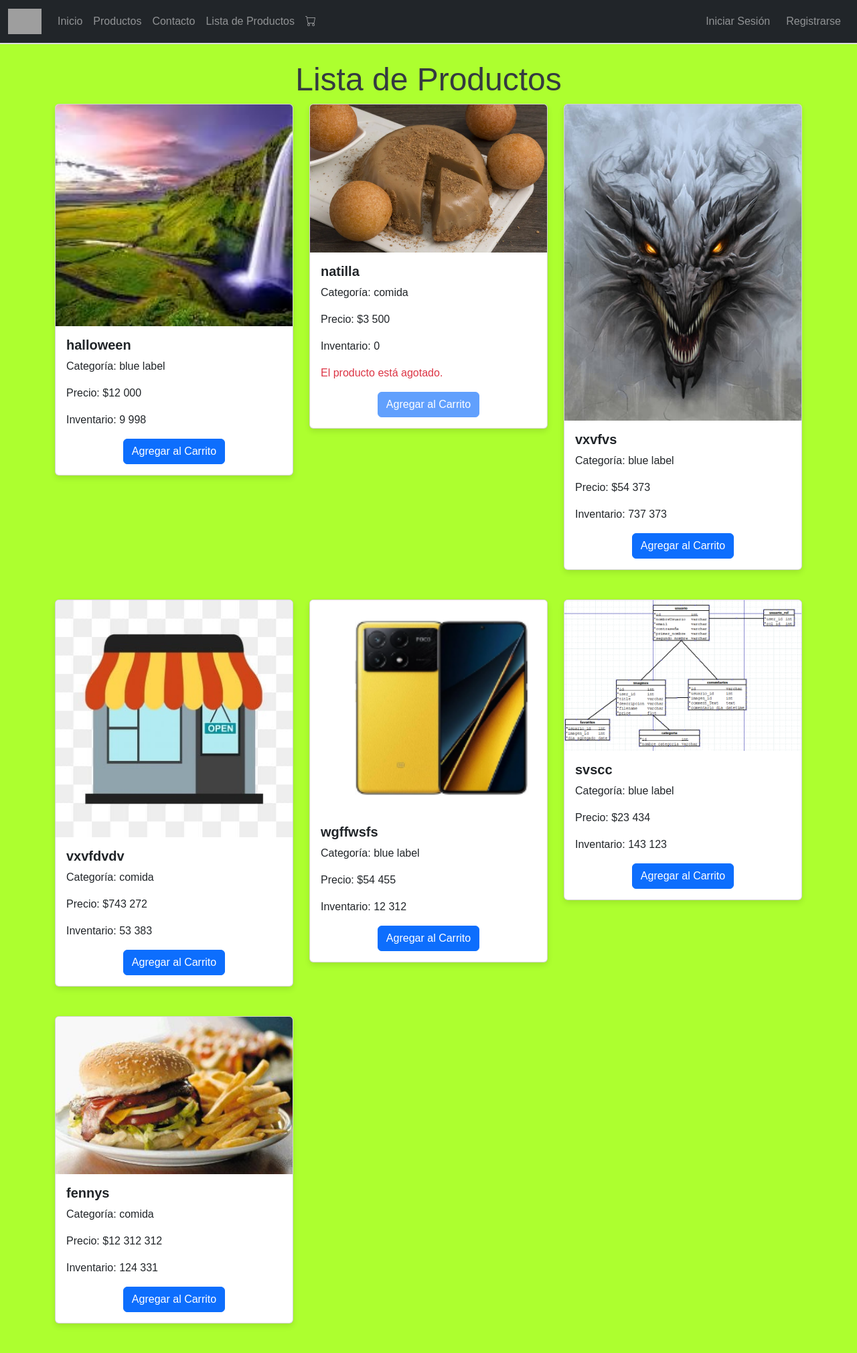
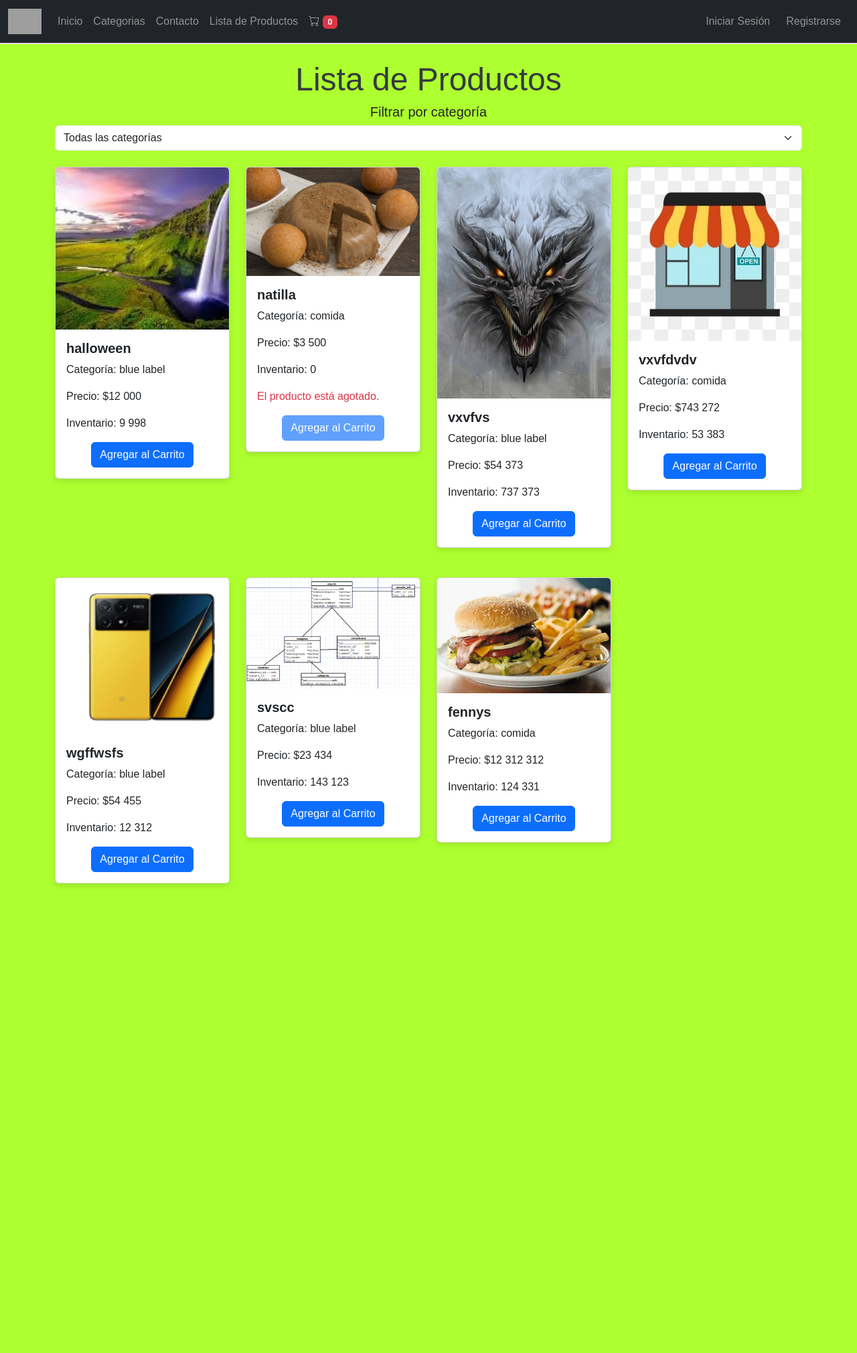
Before and after one commit to dragones46/fennys, a Django app: page /lista_productos/ in a window 1280 px wide. Shown: the whole page at 67% size. After the commit the page ends 1323 px from the top, so only its background shows below. Run offline with Django 5.2, Linux system fonts and the light colour scheme; data comes from the database, SQL or seed files in the repository; both versions use the stored data as it was after the commit; some libraries are stand-ins or nearby versions; grey boxes are pictures that could not be loaded.

Commit message:
hice algunas cosas

```diff
--- a/miProyecto/fennys/templates/fennys/barnav.html
+++ b/miProyecto/fennys/templates/fennys/barnav.html
@@ -19,6 +19,7 @@
     <script src="https://cdn.jsdelivr.net/npm/@popperjs/core@2.9.2/dist/umd/popper.min.js"></script>
     <script src="https://stackpath.bootstrapcdn.com/bootstrap/4.5.2/js/bootstrap.min.js"></script>
     <link href="https://cdn.jsdelivr.net/npm/bootstrap@5.3.2/dist/css/bootstrap.min.css" rel="stylesheet">
+    <link rel="stylesheet" href="https://cdnjs.cloudflare.com/ajax/libs/font-awesome/6.0.0-beta3/css/all.min.css">
 
     <!-- Iconos -->
     <link rel="stylesheet" href="https://cdnjs.cloudflare.com/ajax/libs/bootstrap-icons/1.5.0/font/bootstrap-icons.min.css">
@@ -43,7 +44,7 @@
                         <a class="nav-link" aria-current="page" href="/">Inicio</a>
                     </li>
                     <li class="nav-item">
-                        <a class="nav-link" href="/productos">Productos</a>
+                        <a class="nav-link" href="/productos">Categorias</a>
                     </li>
                     <li class="nav-item">
                         <a class="nav-link" href="/contacto">Contacto</a>
@@ -54,7 +55,7 @@
                     <li class="nav-item">
                         <a class="nav-link" href="{% url 'ver_carrito' %}" id="carrito">
                             <i class="bi bi-cart"></i>
-                            <span id="cantidad-carrito">{{ pedido.cantidad_total }}</span>
+                            <span id="cantidad-carrito" class="badge bg-danger text-white">{{ cantidad_total }}</span>
                         </a>
                     </li>
                 </ul>
--- a/miProyecto/fennys/templates/fennys/productos/lista_productos.html
+++ b/miProyecto/fennys/templates/fennys/productos/lista_productos.html
@@ -8,14 +8,30 @@
 
 <div class="container mt-4">
     <h1 class="text-center">Lista de Productos</h1>
-        <div class="row">
+
+    <!-- Category Filter -->
+    <div class="row mb-4">
+        <div class="col-md-12 text-center">
+            <h5>Filtrar por categoría</h5>
+            <select id="categoryFilter" class="form-select" onchange="filtrarPorCategoria()">
+                <option value="">Todas las categorías</option>
+                {% for categoria in categorias %}
+                    <option value="{{ categoria.id }}" {% if categoria_seleccionada and categoria.id == categoria_seleccionada.id %}selected{% endif %}>
+                        {{ categoria.nombre }}
+                    </option>
+                {% endfor %}
+            </select>
+        </div>
+    </div>
+
+    <div class="row" id="productList">
         {% for producto in productos %}
-                <div class="col-md-4 mb-4">
+            <div class="col-md-3 mb-4 product-item" data-category="{{ producto.categoria.id }}">
                 <div class="card">
                     <img src="{{ producto.foto.url }}" class="card-img-top" alt="{{ producto.nombre }}">
                     <div class="card-body">
                         <h5 class="card-title">{{ producto.nombre }}</h5>
-                            <p class="card-text">Categoría: {{ producto.categoria }}</p>
+                        <p class="card-text">Categoría: {{ producto.categoria.nombre }}</p>
                         <p class="card-text">Precio: ${{ producto.precio | floatformat:0 | intcomma }}</p>
                         <p class="card-text">Inventario: {{ producto.inventario | intcomma }}</p>
                         {% if producto.inventario == 0 %}
@@ -24,9 +40,9 @@
                             <p class="text-warning">El producto se está agotando.</p>
                         {% endif %}
                         <div class="d-flex justify-content-center align-items-center">
-                                <form action="{% url 'agregar_al_carrito' producto.id %}" method="post">
+                            <form action="{% url 'agregar_al_carrito' producto.id %}" method="post" class="add-to-cart-form">
                                 {% csrf_token %}
-                                    <button class="btn btn-primary" type="submit" {% if producto.inventario == 0 %}disabled{% endif %}>
+                                <button class="btn btn-primary add-to-cart" type="submit" {% if producto.inventario == 0 %}disabled{% endif %} data-product-id="{{ producto.id }}">
                                     Agregar al Carrito
                                 </button>
                             </form>
@@ -38,4 +54,13 @@
     </div>
 </div>
 
+<script>
+    function filtrarPorCategoria() {
+        var categoryId = document.getElementById("categoryFilter").value;
+        var baseUrl = "{% url 'productos' %}";
+        var url = categoryId ? `${baseUrl}categoria/${categoryId}/` : baseUrl;
+        window.location.href = url;
+    }
+</script>
+
 {% endblock %}
--- a/miProyecto/fennys/urls.py
+++ b/miProyecto/fennys/urls.py
@@ -2,24 +2,32 @@ from django.urls import path
 from . import views
 
 urlpatterns = [
+    # Rutas inicio
     path('', views.index, name='index'),
+
+    # Rutas de productos
     path('productos/', views.productos, name='productos'),
+    path('productos/categoria/<int:categoria_id>/', views.filtrar_por_categoria, name='filtrar_por_categoria'),
+    path('productos/<int:producto_id>/', views.detalle_producto, name='detalle_producto'),
+    path('lista_productos/', views.lista_productos, name='lista_productos'),
+
+    # Rutas de usuarios
     path('contacto/', views.contacto, name='contacto'),
     path('agregar/<int:producto_id>/', views.agregar_al_carrito, name='agregar_al_carrito'),
     path('registro/', views.registro, name='registro'),
     path('login/', views.login, name='login'),
-    path('lista_productos/', views.lista_productos, name='lista_productos'),
     path('logout/', views.logout, name='logout'),
-    path('cancelar_producto/<int:producto_id>/', views.cancelar_producto, name='cancelar_producto'),
     path('ver_perfil/', views.ver_perfil, name='ver_perfil'),
     path('editar_perfil/<int:user_id>/', views.editar_perfil, name='editar_perfil'),
     path('cambiar_clave/', views.cambiar_clave, name='cambiar_clave'),
-    path('pagar/', views.pagar, name='pagar'),  # Ajusta esta línea
+
+    # Rutas de carrito
+    path('cancelar_producto/<int:producto_id>/', views.cancelar_producto, name='cancelar_producto'),
+    path('pagar/', views.pagar, name='pagar'),
     path('cancelar_pedido/<int:pedido_id>/', views.cancelar_pedido, name='cancelar_pedido'),
     path('cambiar_cantidad/<int:producto_id>/', views.cambiar_cantidad, name='cambiar_cantidad'),
     path('carrito/', views.ver_carrito, name='ver_carrito'),
     path('eliminar_producto/<int:producto_id>/', views.eliminar_producto, name='eliminar_producto'),
     path('borrar_todo/', views.borrar_todo, name='borrar_todo'),
-    path('cancelar_todo/', views.cancelar_todo, name='cancelar_todo'),  # Nueva URL
-
+    path('cancelar_todo/', views.cancelar_todo, name='cancelar_todo'),
 ]
--- a/miProyecto/fennys/views.py
+++ b/miProyecto/fennys/views.py
@@ -2,7 +2,7 @@ from django.shortcuts import render, redirect, get_object_or_404
 from django.http import HttpResponse, JsonResponse
 from django.contrib import messages
 from django.contrib.auth.decorators import login_required
-from .models import Usuario, Role, Producto, Pedido, DetallePedido
+from .models import *
 from .crypt import hash_password, verify_password
 from rest_framework.views import APIView
 from rest_framework.permissions import AllowAny
@@ -10,13 +10,44 @@ from django.core.mail import send_mail
 from django.conf import settings
 
 
+
 def index(request):
     productos = Producto.objects.all()
-    return render(request, 'fennys/index.html', {'productos': productos})
+
+    # Obtener el carrito de la sesión
+    carrito = request.session.get('carrito', {})
+
+    # Calcular el total del carrito
+    total_carrito = 0
+    cantidad_total = 0
+    for item in carrito.values():
+        total_carrito += int(item['cantidad']) * float(item['precio'])
+        cantidad_total += int(item['cantidad'])
+
+    return render(request, 'fennys/index.html', {
+        'productos': productos,
+        'carrito': carrito,
+        'total_carrito': total_carrito,
+        'cantidad_total': cantidad_total  # Pasar la cantidad total al contexto
+    })
 
 def productos(request):
-    productos_disponibles = Producto.objects.all()
-    return render(request, 'fennys/productos/productos.html', {'productos': productos_disponibles})
+    productos = Producto.objects.all()
+    categorias = Categoria.objects.all()
+
+    # Obtener el carrito de la sesión
+    carrito = request.session.get('carrito', {})
+
+    # Calcular el total del carrito
+    total_carrito = 0
+    cantidad_total = sum(item['cantidad'] for item in carrito.values())
+
+    return render(request, 'fennys/productos/productos.html', {
+        'productos': productos,
+        'categorias': categorias,
+        'cantidad_total': cantidad_total  # Pasar la cantidad total al contexto
+    })
+
 
 def contacto(request):
     if request.method == 'POST':
@@ -73,11 +104,36 @@ def contacto(request):
             messages.error(request, 'Por favor, llena todos los campos correctamente.')
             return redirect('contacto')
     else:
+        # Obtener el carrito de la sesión
+        carrito = request.session.get('carrito', {})
+
+        # Calcular el total del carrito
+        total_carrito = 0
+        cantidad_total = 0
+        for item in carrito.values():
+            total_carrito += int(item['cantidad']) * float(item['precio'])
+            cantidad_total += int(item['cantidad'])
+
         # Si la solicitud es GET, solo se muestra el formulario vacío
-        return render(request, 'fennys/contacto/contacto.html')
+        return render(request, 'fennys/contacto/contacto.html', {
+            'carrito': carrito,
+            'total_carrito': total_carrito,
+            'cantidad_total': cantidad_total  # Pasar la cantidad total al contexto
+        })
+
 
 def lista_productos(request):
-    productos = Producto.objects.all()
+    # Obtener todas las categorías para el filtro
+    categorias = Categoria.objects.all()
+    categoria_id = request.GET.get('categoria')
+
+    # Filtrar productos según la categoría seleccionada
+    if categoria_id:
+        productos = Producto.objects.filter(categoria_id=categoria_id)
+        categoria_seleccionada = get_object_or_404(Categoria, id=categoria_id)
+    else:
+        productos = Producto.objects.all()
+        categoria_seleccionada = None
 
     # Obtener el carrito de la sesión
     carrito = request.session.get('carrito', {})
@@ -87,14 +143,17 @@ def lista_productos(request):
     for item in carrito.values():
         total_carrito += int(item['cantidad']) * float(item['precio'])
 
-    print(carrito)  # Para depurar el contenido del carrito
+    # Calcular la cantidad total de productos en el carrito
+    cantidad_total = sum(item['cantidad'] for item in carrito.values())
 
     return render(request, 'fennys/productos/lista_productos.html', {
         'productos': productos,
+        'categorias': categorias,
+        'categoria_seleccionada': categoria_seleccionada,
         'carrito': carrito,
-        'total_carrito': total_carrito
+        'total_carrito': total_carrito,
+        'cantidad_total': cantidad_total  # Pasar la cantidad total al contexto
     })
-
 
 def agregar_al_carrito(request, producto_id):
     producto = get_object_or_404(Producto, id=producto_id)
@@ -105,7 +164,7 @@ def agregar_al_carrito(request, producto_id):
 
     # Verificar el inventario
     if producto.inventario <= 0:
-        messages.error(request, f"{producto.nombre} está agotado.")
+        messages.warning(request, f"{producto.nombre} está agotado.")
         return redirect('lista_productos')
 
     # Agregar el producto al carrito
@@ -117,13 +176,17 @@ def agregar_al_carrito(request, producto_id):
             'precio': str(producto.precio),
             'cantidad': 1,
             'foto': producto.foto.url if producto.foto else None,
-            'subtotal': float(producto.precio),  # Inicializa el subtotal
-            'inventario': producto.inventario  # Agregar el inventario al carrito
+            'subtotal': float(producto.precio),
+            'inventario': producto.inventario
         }
 
     # Guardar el carrito en la sesión
     request.session.modified = True
+
+    # Calcular la cantidad total de productos en el carrito
+    cantidad_total = sum(item['cantidad'] for item in request.session['carrito'].values())
     messages.success(request, f"{producto.nombre} ha sido agregado al carrito.")
+
     return redirect('lista_productos')
 
 
@@ -149,6 +212,7 @@ def cancelar_producto(request, producto_id):
     else:
         messages.warning(request, "El carrito está vacío.")
     return redirect('ver_carrito')
+
 
 def cambiar_cantidad(request, producto_id):
     if request.method == 'POST':
@@ -339,15 +403,18 @@ def ver_carrito(request):
 
     # Calcular el total del carrito
     total_carrito = 0
+    cantidad_total = 0
     for item in carrito.values():
         # Asegurarse de que 'subtotal' siempre esté presente
         if 'subtotal' not in item:
             item['subtotal'] = float(item['precio']) * item['cantidad']  # Calcularlo si no existe
         total_carrito += item['subtotal']  # Actualizar el total
+        cantidad_total += item['cantidad']  # Actualizar la cantidad total
 
     return render(request, 'fennys/productos/carrito.html', {
         'carrito': carrito,
-        'total_carrito': total_carrito
+        'total_carrito': total_carrito,
+        'cantidad_total': cantidad_total
     })
 
 def borrar_todo(request):
@@ -381,3 +448,27 @@ def cancelar_todo(request):
     else:
         messages.warning(request, "El carrito está vacío.")
     return redirect('ver_carrito')
+
+def filtrar_por_categoria(request, categoria_id=None):
+    # Obtener todas las categorías para el filtro
+    categorias = Categoria.objects.all()
+
+    # Filtrar productos según la categoría seleccionada
+    if categoria_id:
+        productos = Producto.objects.filter(categoria_id=categoria_id)
+        categoria_seleccionada = get_object_or_404(Categoria, id=categoria_id)
+    else:
+        productos = Producto.objects.all()
+        categoria_seleccionada = None
+
+    return render(request, 'fennys/productos/lista_productos.html', {
+        'productos': productos,
+        'categorias': categorias,
+        'categoria_seleccionada': categoria_seleccionada,
+    })
+
+
+def detalle_producto(request, producto_id):
+    producto = get_object_or_404(Producto, id=producto_id)
+    categorias = Categoria.objects.all()
+    return render(request, 'fennys/productos/detalle_producto.html', {'producto': producto, 'categorias': categorias})
--- a/miProyecto/miProyecto/settings.py
+++ b/miProyecto/miProyecto/settings.py
@@ -11,6 +11,7 @@ https://docs.djangoproject.com/en/5.1/ref/settings/
 """
 
 from pathlib import Path
+from decouple import config
 
 # Build paths inside the project like this: BASE_DIR / 'subdir'.
 BASE_DIR = Path(__file__).resolve().parent.parent
@@ -136,8 +137,8 @@ EMAIL_BACKEND = 'django.core.mail.backends.smtp.EmailBackend'
 EMAIL_HOST = 'smtp.gmail.com'
 EMAIL_PORT = 587
 EMAIL_USE_TLS = True
-EMAIL_HOST_USER = 'deivysarrazola@gmail.com'  # Tu correo de Gmail
-EMAIL_HOST_PASSWORD = 'uadc rvge srhj asmr'  # Tu contraseña de Gmail o contraseña de aplicación
+EMAIL_HOST_USER = config('EMAIL_HOST_USER')
+EMAIL_HOST_PASSWORD = config('EMAIL_HOST_PASSWORD')
 
 # Correo al que se enviarán los mensajes de contacto
 CONTACT_EMAIL = 'deivy273@gmail.com'  # Correo de destino
```
Also changed, not shown: miProyecto/fennys/models.py (+15 -0 lines), miProyecto/fennys/serializers.py (+6 -22 lines), miProyecto/fennys/templates/fennys/productos/detalle_producto.html (added, +32 -0 lines), miProyecto/fennys/templates/fennys/productos/productos.html (+8 -10 lines), miProyecto/db.sqlite3, miProyecto/media/categorias/Captura_0GYlGX0.PNG (added), miProyecto/media/usuarios/fondo2.png (added). Lines whose indentation alone changed are shown as unchanged.
